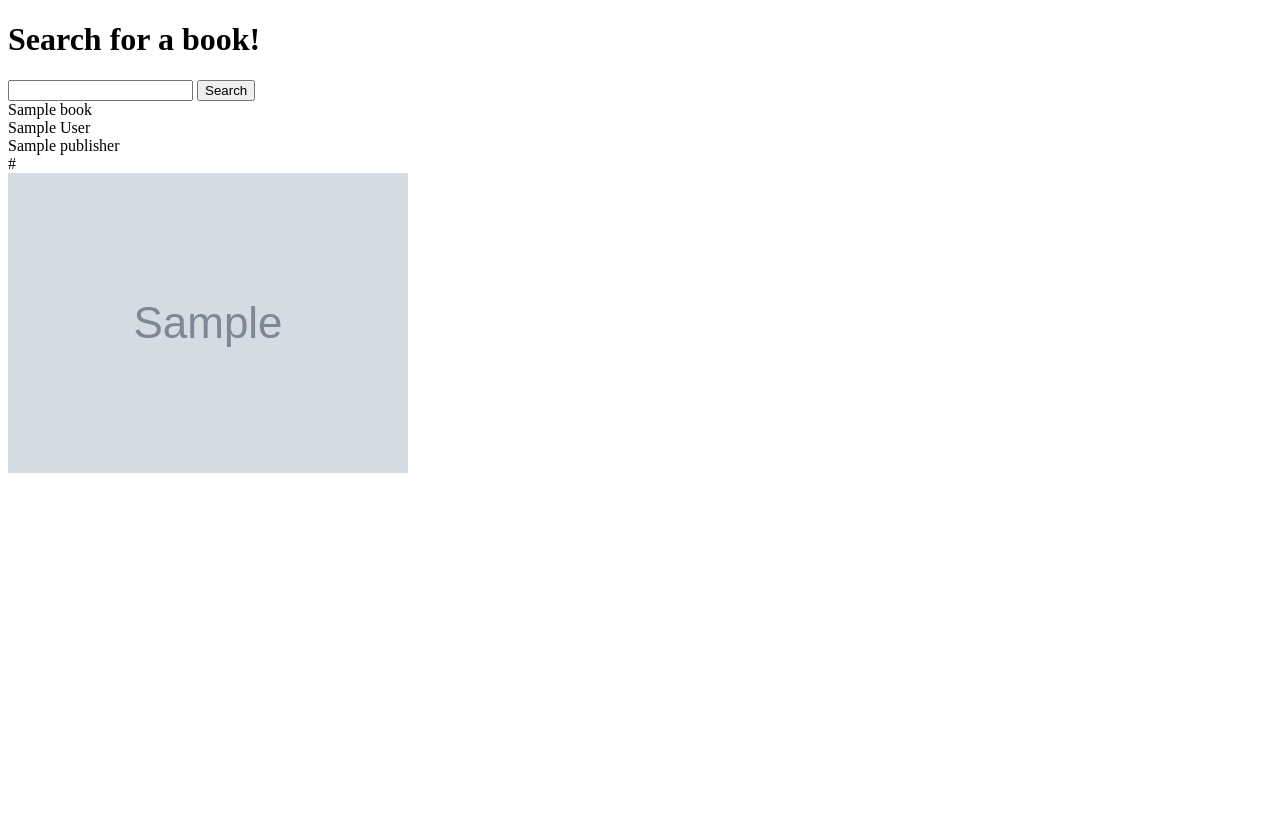
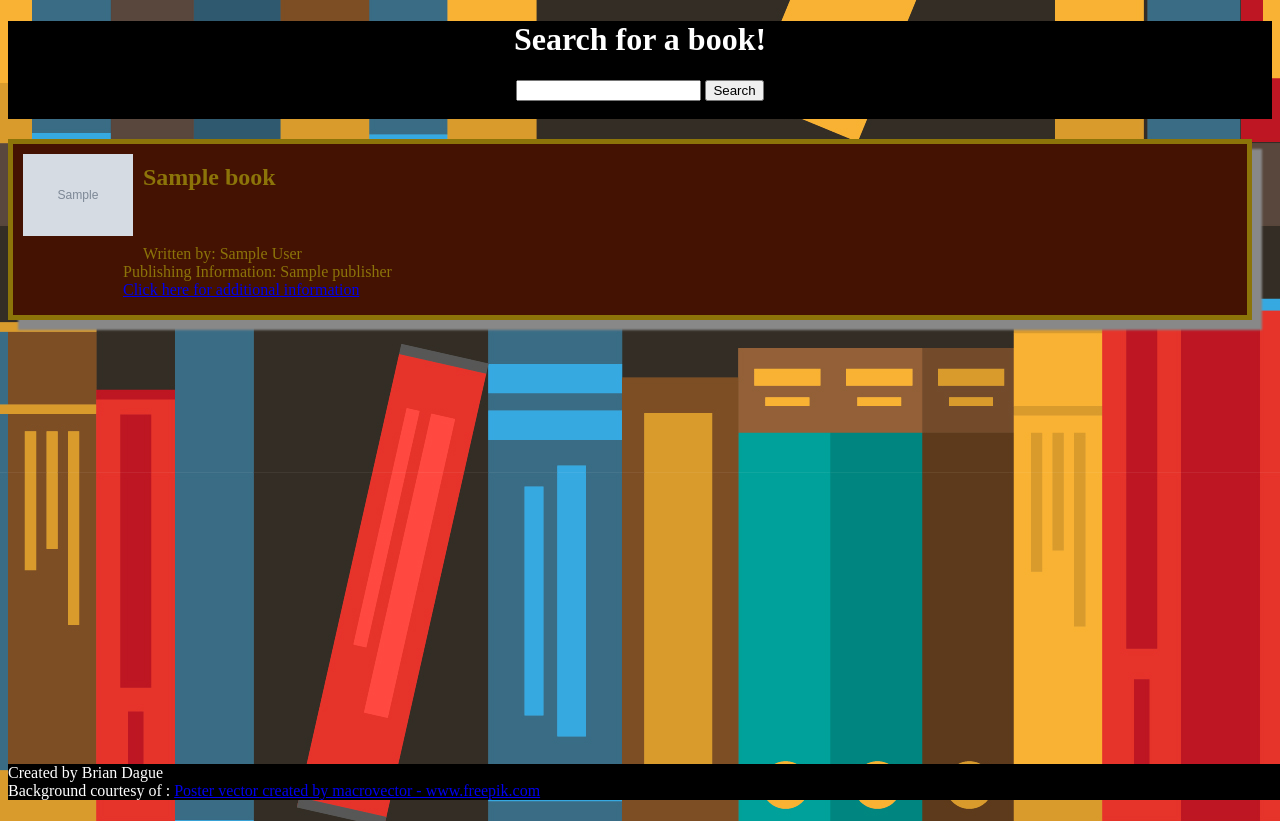
Before and after one commit to BDague/8th_light_app, a Flask app: template src/templates/index.html in a window 1280 px wide. Before the commit the page ends 473 px from the top, so only its background shows below. Run offline with Flask 2, Linux system fonts and the light colour scheme; the template is opened without the code that fills it: most values are stand-ins (such as "Sample title", 1, 10 or a date in 2020); grey boxes marked "Sample" are stand-in pictures.

Commit message:
Added css styles and pictures

```diff
--- a/src/application.py
+++ b/src/application.py
@@ -2,7 +2,7 @@ from flask import Flask, render_template, request
 import requests as api_interface
 from info_parser import InfoParser
 import os
-application = Flask(__name__, template_folder='templates')
+application = Flask(__name__, template_folder='templates', static_folder='static')
 
 @application.route('/', methods=['GET'])
 def open():
@@ -14,6 +14,4 @@ def search():
     response = api_interface.get(formed_url)
     parser = InfoParser()
     books = parser.get_book_data_from_json(response.json())
-    for book in books:
-        print(book.title)
     return render_template('index.html', book_data=books)
--- a/src/info_parser.py
+++ b/src/info_parser.py
@@ -19,5 +19,4 @@ class InfoParser(object):
         for book_data in items:
             books.append(Book(book_data))
 
-        print(books)
         return books
--- /dev/null
+++ b/src/static/main.css
@@ -0,0 +1,50 @@
+
+body {
+    font-family: 'Old Standard TT', serif;
+    color: white;
+
+}
+
+body, html {
+    height: 100%;
+}
+
+.search_text {
+    text-align: center;
+    background-color: #000;
+    width: 100%;
+}
+
+.book-container {
+    margin: 20px 20px 0 0;
+    overflow: auto;
+    color: #8C7409;
+    border: 5px solid #8C7409;
+    background-color: #441202;
+    box-shadow: 10px 10px 2px #888;
+}
+
+.book-image {
+    float: left;
+    padding: 10px;
+}
+
+
+img.book-image {
+    max-width: 110px;
+}
+
+.book-title {
+    font-weight: bold;
+}
+
+.book-info {
+    margin-left: 110px;
+}
+
+footer {
+    position: absolute;
+    bottom: 0;
+    width: 100%;
+    background: #000;
+}
--- a/src/templates/index.html
+++ b/src/templates/index.html
@@ -1,19 +1,52 @@
 <!DOCTYPE HTML>
 
+<head>
+    <link rel="stylesheet" href="{{url_for('static', filename='main.css') }}">
+<style>
+
+body {
+    background-image: url("{{ url_for('static', filename='book_shelf_background.jpg') }}");
+    background-repeat: repeat;
+}
+
+</style>
+</head>
+
+<body>
+    <div class="search_text">
         <h1> Search for a book! </h1>
 
         <form action='/' method='POST'>
             <input type='text' name='term'>
             <input type='submit' value='Search'>
         </form>
+        <br>
+    </div>
 {% if book_data %}
+
 {% for book in book_data %}
-{{ book.title }} <br>
+<div class="book-container">
+    <image class="book-image" src="{{ book.picture_link }}" alt="{{ url_for('static', filename='default_book.png') }}">
+<h2 class="book-title"> {{ book.title }} </h2> <br>
+<div class="book-info">
+    <p>
+    Written by:
     {% for author in book.authors %}
-{{ author }} <br>
+    {{ author }}
     {% endfor %}
-{{ book.publisher }} <br>
-{{ book.info_link }} <br>
-<image src="{{ book.picture_link }}"> <br>
+    <br>
+    Publishing Information: {{ book.publisher }} <br>
+    <a href="{{ book.info_link }}">Click here for additional information</a><br>
+    </p>
+</div>
+</div>
 {% endfor %}
 {% endif %}
+
+</body>
+
+<footer>
+    Created by Brian Dague <br>
+    Background courtesy of : <a href="https://www.freepik.com/free-photos-vectors/poster">Poster vector created by macrovector - www.freepik.com</a>
+
+</footer>
```
Also changed, not shown: src/book.py (+15 -7 lines), src/static/License free.txt (added, +45 -0 lines), src/static/License premium.txt (added, +30 -0 lines), tests/test_book_object_creation.py (renamed from tests/test_business_logic.py, +1 -1 lines), src/static/beige_paper/beige_paper.png (added), src/static/beige_paper/beige_paper_@2X.png (added), src/static/beige_paper/readme.txt (added), src/static/book_shelf_background.jpg (added), src/static/default_book.png (added), src/static/leather.jpg (added), 3 other files. Lines whose indentation alone changed are shown as unchanged.
